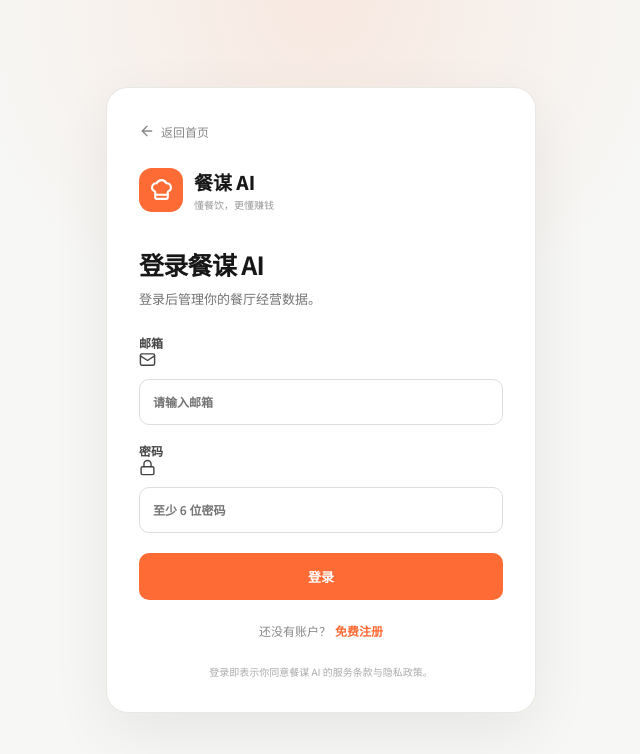
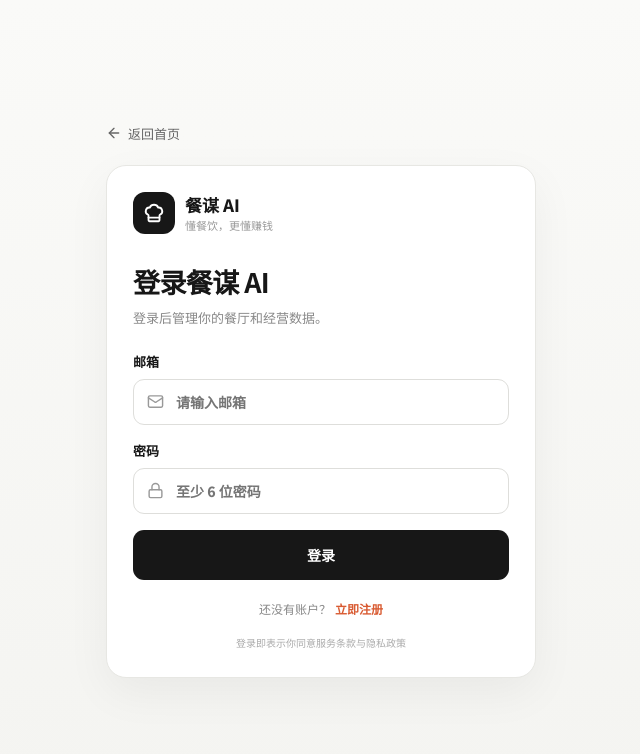
Before and after one commit to louqingle/canmou-ai, a Next.js app: page /login in a window 1280 px wide. Shown: the top 754 px of the page, without its empty margins (319-959 px from the left). Built offline with nearby package versions, Linux system fonts and the light colour scheme; no server answers.

Commit message:
Update page.tsx

```diff
--- a/app/login/page.tsx
+++ b/app/login/page.tsx
@@ -1,6 +1,6 @@
 "use client";
 
-import { FormEvent, useState } from "react";
+import { FormEvent, useEffect, useState } from "react";
 import {
   ArrowLeft,
   ChefHat,
@@ -18,10 +18,33 @@ export default function LoginPage() {
   const [mode, setMode] = useState<"login" | "register">("login");
 
   const [loading, setLoading] = useState(false);
+  const [checking, setChecking] = useState(true);
+
   const [message, setMessage] = useState("");
   const [error, setError] = useState("");
 
-  async function handleSubmit(e: FormEvent) {
+  useEffect(() => {
+    checkSession();
+  }, []);
+
+  async function checkSession() {
+    try {
+      const {
+        data: { session },
+      } = await supabase.auth.getSession();
+
+      if (session) {
+        window.location.replace("/");
+        return;
+      }
+    } finally {
+      setChecking(false);
+    }
+  }
+
+  async function handleSubmit(
+    e: FormEvent<HTMLFormElement>
+  ) {
     e.preventDefault();
 
     setError("");
@@ -29,7 +52,12 @@ export default function LoginPage() {
 
     const cleanEmail = email.trim().toLowerCase();
 
-    if (!cleanEmail || !cleanEmail.includes("@")) {
+    if (!cleanEmail) {
+      setError("请输入邮箱");
+      return;
+    }
+
+    if (!/^[^\s@]+@[^\s@]+\.[^\s@]+$/.test(cleanEmail)) {
       setError("请输入正确的邮箱地址");
       return;
     }
@@ -42,54 +70,61 @@ export default function LoginPage() {
     setLoading(true);
 
     try {
-      if (mode === "login") {
-        const { data, error } =
-          await supabase.auth.signInWithPassword({
+      if (mode === "register") {
+        const {
+          data,
+          error: signUpError,
+        } = await supabase.auth.signUp({
+          email: cleanEmail,
+          password,
+          options: {
+            data: {
+              avatar_url: "",
+              restaurant_created: false,
+            },
+          },
+        });
+
+        if (signUpError) {
+          throw signUpError;
+        }
+
+        // 如果 Supabase 开启了邮箱确认
+        if (!data.session) {
+          setMessage(
+            "注册成功！请检查邮箱并完成验证，然后回来登录。"
+          );
+          return;
+        }
+
+        window.location.replace("/");
+        return;
+      }
+
+      const {
+        data,
+        error: signInError,
+      } = await supabase.auth.signInWithPassword({
         email: cleanEmail,
         password,
       });
 
-        if (error) {
-          throw error;
+      if (signInError) {
+        throw signInError;
       }
 
       if (!data.session) {
-          throw new Error("登录状态创建失败，请重新登录");
+        throw new Error(
+          "登录状态创建失败，请重新登录"
+        );
       }
 
-        /*
-         * 登录成功后先进入创建餐厅页面。
-         * 后面我们会增加：
-         * 已有餐厅 → 首页
-         * 没有餐厅 → 创建餐厅
-         */
-        window.location.href = "/restaurant/create";
-        return;
-      }
+      // 让 Supabase session 完整写入浏览器后再跳转
+      await new Promise((resolve) =>
+        setTimeout(resolve, 300)
+      );
 
-      const { data, error } =
-        await supabase.auth.signUp({
-          email: cleanEmail,
-          password,
-        });
-
-      if (error) {
-        throw error;
-      }
-
-      /*
-       * 如果 Supabase 开启了邮箱验证，
-       * 这里不会立即产生 session。
-       */
-      if (!data.session) {
-        setMessage(
-          "注册成功！请先打开邮箱，点击验证链接，然后回来登录。"
-        );
-        setMode("login");
-        return;
-      }
-
-      window.location.href = "/restaurant/create";
+      window.location.replace("/");
     } catch (err) {
       const text =
         err instanceof Error
@@ -99,16 +134,21 @@ export default function LoginPage() {
       if (
         text.includes("Invalid login credentials")
       ) {
-        setError("邮箱或密码错误");
+        setError(
+          "邮箱或密码错误。如果还没有账户，请先注册。"
+        );
       } else if (
         text.includes("User already registered")
       ) {
-        setError("这个邮箱已经注册，请直接登录");
-        setMode("login");
+        setError(
+          "这个邮箱已经注册，请直接登录。"
+        );
       } else if (
-        text.includes("Password should be at least")
+        text.includes("Email not confirmed")
       ) {
-        setError("密码至少需要 6 位");
+        setError(
+          "邮箱还没有验证，请先去邮箱完成验证。"
+        );
       } else {
         setError(text);
       }
@@ -117,106 +157,289 @@ export default function LoginPage() {
     }
   }
 
+  if (checking) {
     return (
-    <main className="auth-page">
-      <div className="auth-card">
+      <main
+        style={{
+          minHeight: "100vh",
+          display: "flex",
+          alignItems: "center",
+          justifyContent: "center",
+          background: "#f7f7f5",
+          color: "#777",
+        }}
+      >
+        正在检查登录状态...
+      </main>
+    );
+  }
 
-        <Link href="/" className="auth-back">
+  return (
+    <main
+      style={{
+        minHeight: "100vh",
+        background:
+          "linear-gradient(180deg,#fafaf8 0%,#f4f4f1 100%)",
+        padding: "24px 16px",
+        boxSizing: "border-box",
+        display: "flex",
+        alignItems: "center",
+        justifyContent: "center",
+      }}
+    >
+      <div
+        style={{
+          width: "100%",
+          maxWidth: "430px",
+        }}
+      >
+        <Link
+          href="/"
+          style={{
+            display: "inline-flex",
+            alignItems: "center",
+            gap: 6,
+            color: "#666",
+            textDecoration: "none",
+            fontSize: 13,
+            marginBottom: 22,
+          }}
+        >
           <ArrowLeft size={16} />
           返回首页
         </Link>
 
-        <div className="auth-logo">
-          <div className="auth-logo-mark">
-            <ChefHat size={25} />
+        <div
+          style={{
+            background: "#fff",
+            border: "1px solid #e7e7e3",
+            borderRadius: 20,
+            padding: 26,
+            boxShadow:
+              "0 15px 45px rgba(0,0,0,.05)",
+          }}
+        >
+          <div
+            style={{
+              display: "flex",
+              alignItems: "center",
+              gap: 10,
+              marginBottom: 28,
+            }}
+          >
+            <div
+              style={{
+                width: 42,
+                height: 42,
+                borderRadius: 12,
+                background: "#171717",
+                color: "#fff",
+                display: "flex",
+                alignItems: "center",
+                justifyContent: "center",
+              }}
+            >
+              <ChefHat size={22} />
             </div>
 
             <div>
-            <div className="auth-logo-title">
+              <div
+                style={{
+                  fontSize: 17,
+                  fontWeight: 850,
+                }}
+              >
                 餐谋 AI
               </div>
 
-            <div className="auth-logo-subtitle">
+              <div
+                style={{
+                  fontSize: 11,
+                  color: "#999",
+                }}
+              >
                 懂餐饮，更懂赚钱
               </div>
             </div>
           </div>
 
-        <div className="auth-heading">
-          <h1>
+          <h1
+            style={{
+              margin: "0 0 7px",
+              fontSize: 27,
+              letterSpacing: "-.6px",
+            }}
+          >
             {mode === "login"
               ? "登录餐谋 AI"
               : "创建餐谋 AI 账户"}
           </h1>
 
-          <p>
+          <p
+            style={{
+              margin: "0 0 25px",
+              color: "#888",
+              fontSize: 13,
+            }}
+          >
             {mode === "login"
-              ? "登录后管理你的餐厅经营数据。"
-              : "创建账户，开始管理你的餐厅。"}
+              ? "登录后管理你的餐厅和经营数据。"
+              : "创建账户，开始使用餐谋 AI。"}
           </p>
-        </div>
 
-        <form
-          onSubmit={handleSubmit}
-          className="auth-form"
+          <form onSubmit={handleSubmit}>
+            <label
+              style={{
+                display: "block",
+                fontSize: 13,
+                fontWeight: 800,
+                marginBottom: 16,
+              }}
             >
-
-          <label>
               邮箱
 
-            <div className="input-with-icon">
-              <Mail size={17} />
+              <div
+                style={{
+                  position: "relative",
+                  marginTop: 8,
+                }}
+              >
+                <Mail
+                  size={17}
+                  style={{
+                    position: "absolute",
+                    left: 14,
+                    top: 14,
+                    color: "#999",
+                  }}
+                />
 
                 <input
                   type="email"
-                placeholder="请输入邮箱"
                   value={email}
                   onChange={(e) =>
                     setEmail(e.target.value)
                   }
+                  placeholder="请输入邮箱"
                   autoComplete="email"
+                  disabled={loading}
+                  style={{
+                    width: "100%",
+                    height: 46,
+                    boxSizing: "border-box",
+                    border:
+                      "1px solid #dededb",
+                    borderRadius: 11,
+                    padding: "0 14px 0 42px",
+                    outline: "none",
+                    fontSize: 14,
+                  }}
                 />
               </div>
             </label>
 
-          <label>
+            <label
+              style={{
+                display: "block",
+                fontSize: 13,
+                fontWeight: 800,
+                marginBottom: 16,
+              }}
+            >
               密码
 
-            <div className="input-with-icon">
-              <Lock size={17} />
+              <div
+                style={{
+                  position: "relative",
+                  marginTop: 8,
+                }}
+              >
+                <Lock
+                  size={17}
+                  style={{
+                    position: "absolute",
+                    left: 14,
+                    top: 14,
+                    color: "#999",
+                  }}
+                />
 
                 <input
                   type="password"
-                placeholder="至少 6 位密码"
                   value={password}
                   onChange={(e) =>
                     setPassword(e.target.value)
                   }
+                  placeholder="至少 6 位密码"
                   autoComplete={
                     mode === "login"
                       ? "current-password"
                       : "new-password"
                   }
+                  disabled={loading}
+                  style={{
+                    width: "100%",
+                    height: 46,
+                    boxSizing: "border-box",
+                    border:
+                      "1px solid #dededb",
+                    borderRadius: 11,
+                    padding: "0 14px 0 42px",
+                    outline: "none",
+                    fontSize: 14,
+                  }}
                 />
               </div>
             </label>
 
             {error && (
-            <div className="auth-message error">
+              <div
+                style={{
+                  background: "#fff3f1",
+                  color: "#c0392b",
+                  padding: "11px 13px",
+                  borderRadius: 9,
+                  fontSize: 12,
+                  marginBottom: 14,
+                }}
+              >
                 {error}
               </div>
             )}
 
             {message && (
-            <div className="auth-message success">
+              <div
+                style={{
+                  background: "#f1f8f3",
+                  color: "#287a42",
+                  padding: "11px 13px",
+                  borderRadius: 9,
+                  fontSize: 12,
+                  marginBottom: 14,
+                }}
+              >
                 {message}
               </div>
             )}
 
             <button
               type="submit"
-            className="auth-submit"
               disabled={loading}
+              style={{
+                width: "100%",
+                height: 50,
+                border: 0,
+                borderRadius: 11,
+                background: "#171717",
+                color: "#fff",
+                fontSize: 14,
+                fontWeight: 800,
+                display: "flex",
+                alignItems: "center",
+                justifyContent: "center",
+                gap: 8,
+                cursor: "pointer",
+              }}
             >
               {loading ? (
                 <>
@@ -224,59 +447,66 @@ export default function LoginPage() {
                     size={17}
                     className="spin"
                   />
-                {mode === "login"
-                  ? "登录中..."
-                  : "注册中..."}
+                  请稍候...
                 </>
+              ) : mode === "login" ? (
+                "登录"
               ) : (
-              <>
-                {mode === "login"
-                  ? "登录"
-                  : "创建账户"}
-              </>
+                "注册账户"
               )}
             </button>
           </form>
 
-        <div className="auth-switch">
-          {mode === "login" ? (
-            <>
-              还没有账户？
+          <div
+            style={{
+              textAlign: "center",
+              marginTop: 20,
+              fontSize: 12,
+              color: "#888",
+            }}
+          >
+            {mode === "login"
+              ? "还没有账户？"
+              : "已经有账户？"}
 
             <button
               type="button"
               onClick={() => {
-                  setMode("register");
+                setMode(
+                  mode === "login"
+                    ? "register"
+                    : "login"
+                );
                 setError("");
                 setMessage("");
               }}
-              >
-                免费注册
-              </button>
-            </>
-          ) : (
-            <>
-              已经有账户？
-
-              <button
-                type="button"
-                onClick={() => {
-                  setMode("login");
-                  setError("");
-                  setMessage("");
+              style={{
+                border: 0,
+                background: "transparent",
+                color: "#d95b32",
+                fontWeight: 800,
+                marginLeft: 4,
+                cursor: "pointer",
               }}
             >
-                返回登录
+              {mode === "login"
+                ? "立即注册"
+                : "返回登录"}
             </button>
-            </>
-          )}
           </div>
 
-        <div className="auth-footer">
-          登录即表示你同意餐谋 AI
-          的服务条款与隐私政策。
+          <div
+            style={{
+              textAlign: "center",
+              marginTop: 18,
+              color: "#aaa",
+              fontSize: 10,
+              lineHeight: 1.6,
+            }}
+          >
+            登录即表示你同意服务条款与隐私政策
           </div>
-
+        </div>
       </div>
     </main>
   );
```
Lines whose indentation alone changed are shown as unchanged.
